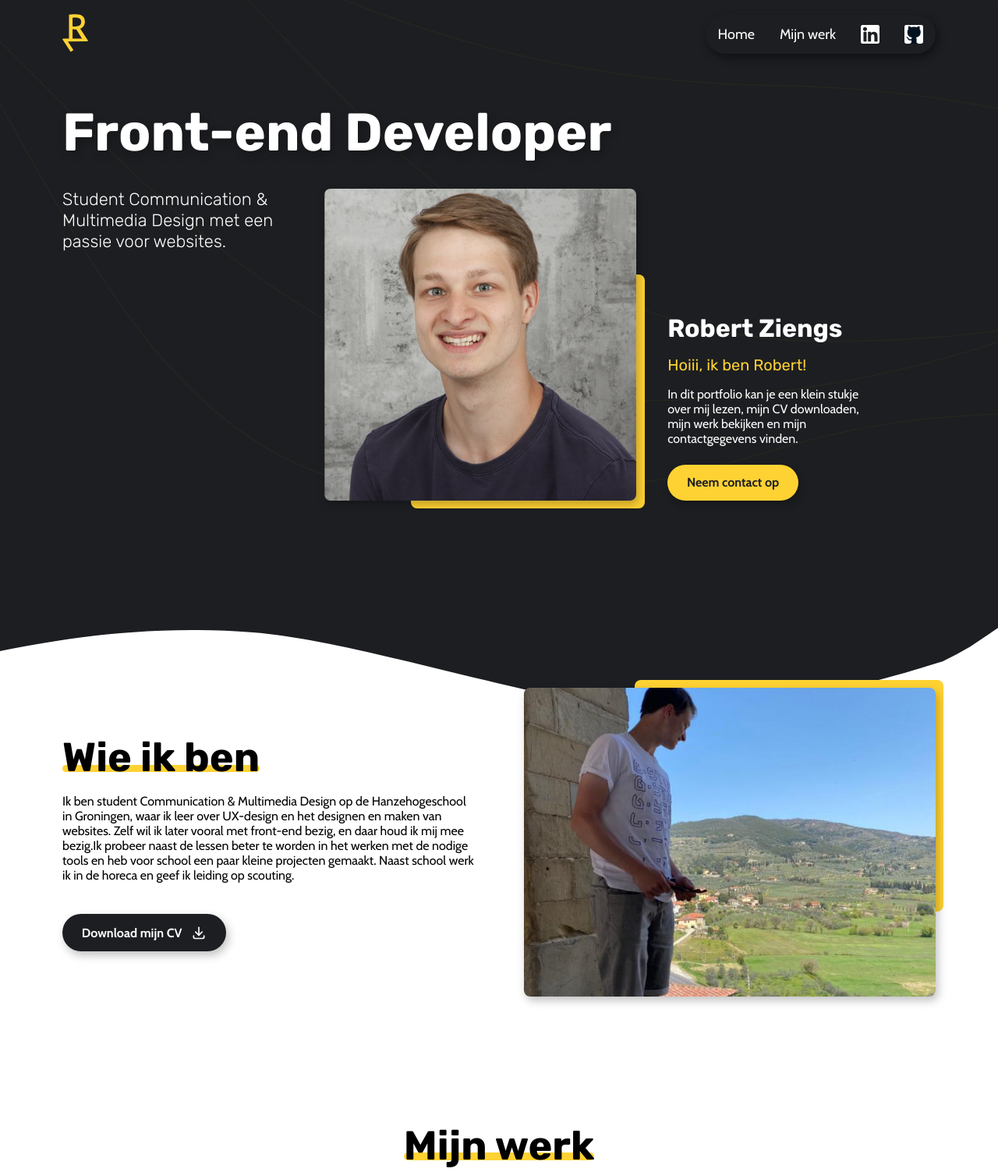
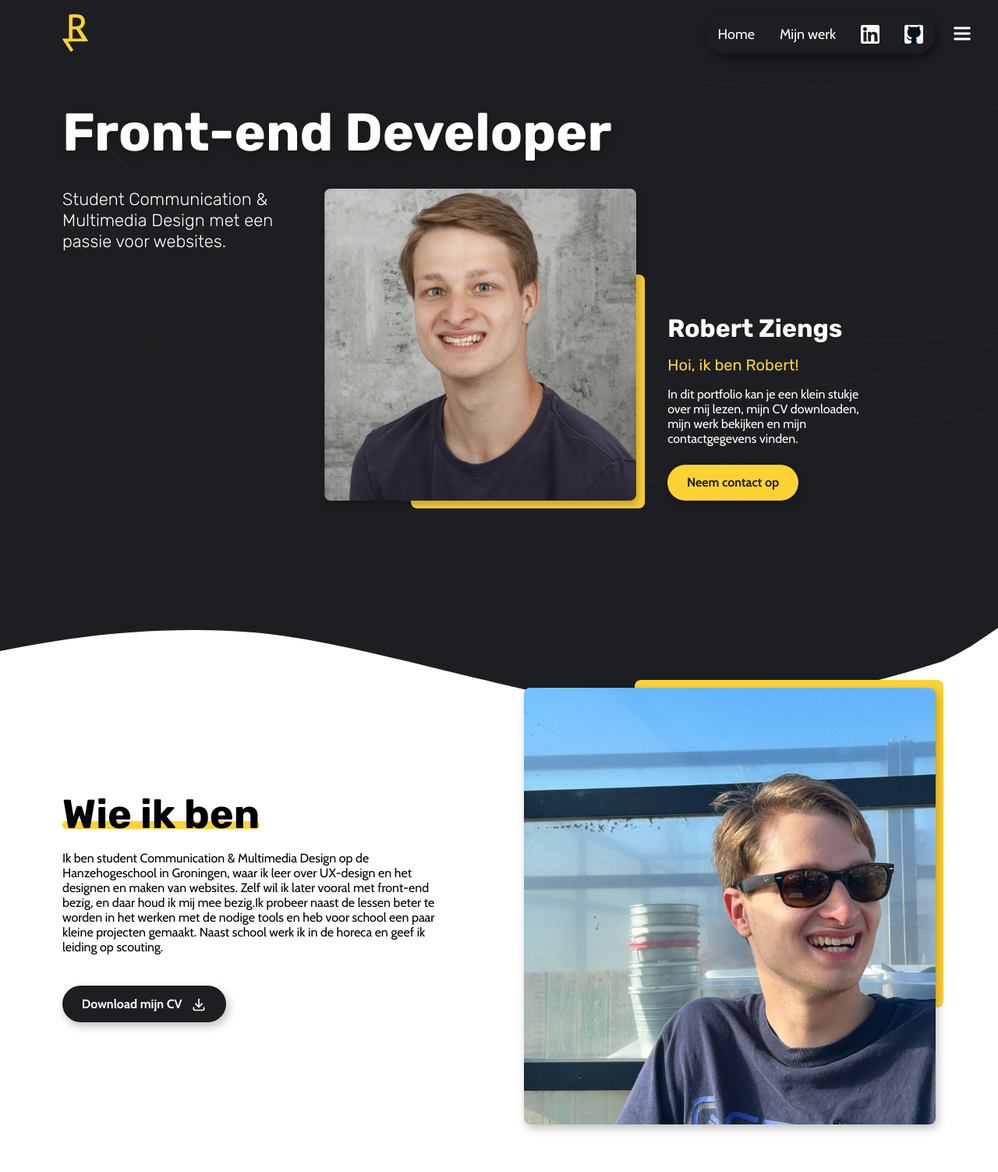
Before and after one commit to Robertzien/Portfolio, a website: page index.html in a window 1280 px wide. Shown: the top 1503 px of the page at 78% size. Drawn offline with nearby package versions, Linux system fonts and the light colour scheme.

Commit message:
removed lottie, changed about image

```diff
--- a/index.html
+++ b/index.html
@@ -24,7 +24,15 @@
                     <path d="M9.27416 45.6342L18.516 59.7412L13.8786 62.6571L0 41.4732L1.36595 40.6132L34.0562 40.4806L24.7354 26.2587L29.3728 23.3428L43 44.1446L41.5279 45.0704L9.27416 45.6342Z" fill="#FFD233"/>
                 </svg>
             </a>
-            <ul class="header__nav">
+            <div id="header__toggle" class="header__toggle">
+                <svg xmlns="http://www.w3.org/2000/svg" class="icon icon-tabler icon-tabler-menu-2" width="28" height="28" viewBox="0 0 24 24" stroke-width="2.5" stroke="#ffffff" fill="none" stroke-linecap="round" stroke-linejoin="round">
+                    <path stroke="none" d="M0 0h24v24H0z" fill="none"/>
+                    <path d="M4 6l16 0" />
+                    <path d="M4 12l16 0" />
+                    <path d="M4 18l16 0" />
+                  </svg>
+            </div>
+            <ul id="header__nav" class="header__nav">
                 <li class="header__nav-item">
                     <a href="index.html" class="header__nav-link">
                         Home
@@ -91,7 +99,7 @@
                         Robert Ziengs
                     </h3>
                     <h6 class="hero__about-subheading">
-                        Hoiii, ik ben Robert!
+                        Hoi, ik ben Robert!
                     </h6>
                     <div class="hero__about-text">
                         In dit portfolio kan je een klein stukje over mij lezen, mijn CV downloaden, mijn werk bekijken en mijn contactgegevens vinden.
@@ -131,7 +139,7 @@
             </div>
             <div class="about__image">
                 <picture>
-                    <img src="images/me-2.jpg" alt="">
+                    <img src="images/me-3.jpg" alt="">
                 </picture>
             </div>
         </div>
--- a/javascript/script.js
+++ b/javascript/script.js
@@ -158,3 +158,13 @@ function appendFooter() {
 }
 
 appendFooter();
+
+let menu = document.getElementById('header__nav');
+let toggleButton = document.getElementById('header__toggle')
+
+function toggleMenu() {
+    console.log('hi');
+    menu.classList.toggle('header__nav--invisible');
+}
+
+toggleButton.addEventListener('click', toggleMenu);
--- a/scss/components/_about.scss
+++ b/scss/components/_about.scss
@@ -46,9 +46,9 @@
     img {
       display: block;
       width: 100%;
-      height: 100%;
+      height: 35rem;
       object-fit: cover;
-      aspect-ratio: 4/3;
+      aspect-ratio: 9/16;
       border-radius: $border-radius-20;
       box-shadow: $box-shadow;
     }
@@ -57,7 +57,7 @@
     margin-right: 0;
     margin-bottom: 5rem;
     @media (min-width: $breakpoint-30) {
-      margin-right: 2rem;
+      margin-right: 4rem;
       margin-bottom: 0;
     }
   }
--- a/scss/components/_cards.scss
+++ b/scss/components/_cards.scss
@@ -91,10 +91,6 @@
   &:hover {
     box-shadow: $box-shadow-hover;
   }
-  &:hover img {
-    filter: none;
-    -webkit-filter: grayscale(0);
-  }
   &__content {
     margin-bottom: 3.5rem;
   }
@@ -127,8 +123,6 @@
       border-radius: $border-radius-20;
       box-shadow: $box-shadow;
       transition: ease-in-out .2s;
-      filter: 75%;
-      -webkit-filter: grayscale(75%);
     }
   }
   &__button-bar {
--- a/scss/components/_header.scss
+++ b/scss/components/_header.scss
@@ -1,6 +1,11 @@
 .header {
   background: $lightblack;
   z-index: 998;
+  position: relative;
+  &__toggle {
+    position: absolute;
+    right: 2rem;
+  }
   .container {
     align-items: center;
     flex-flow: row nowrap;
@@ -19,6 +24,9 @@
     top: 1rem;
     @media (min-width: 1700px) {
       right: 20%;
+    }
+    &--invisible {
+      display: none;
     }
     &-item {
       margin-right: 2rem;
```
Also changed, not shown: images/me-3.jpg (added), scss/styles.css, 1 other file.
